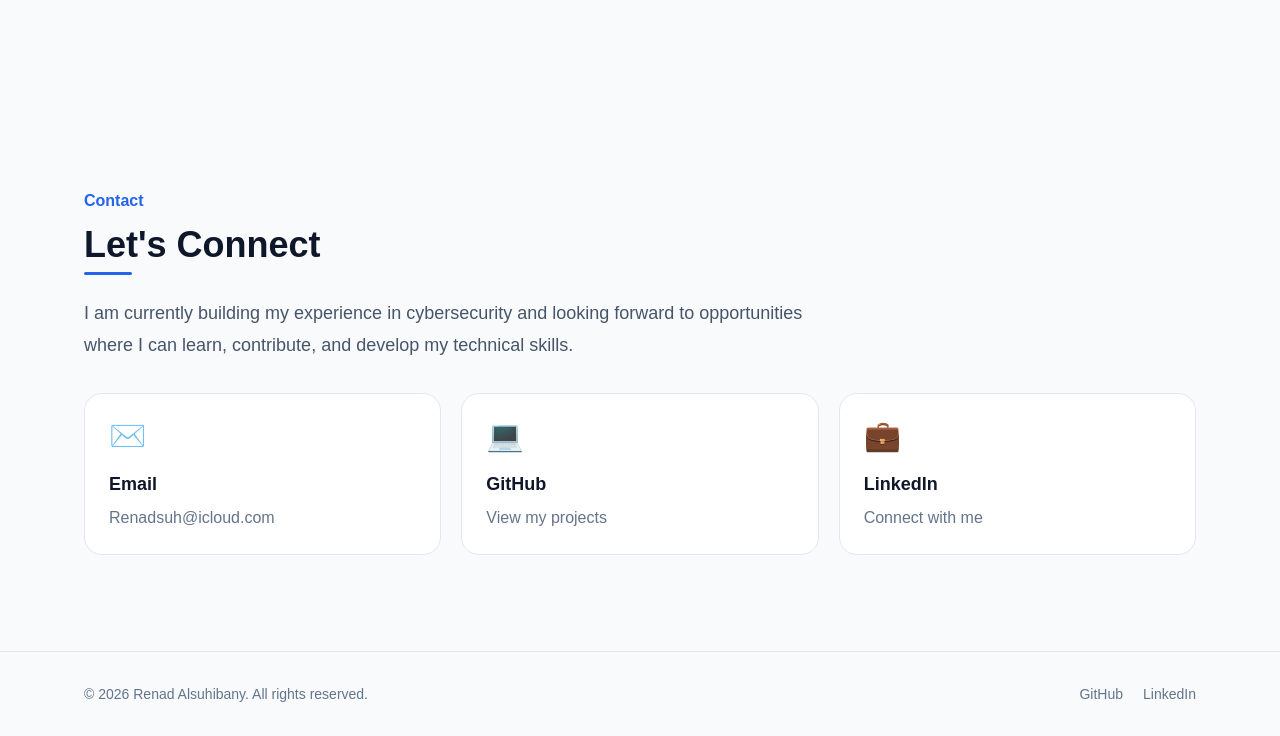
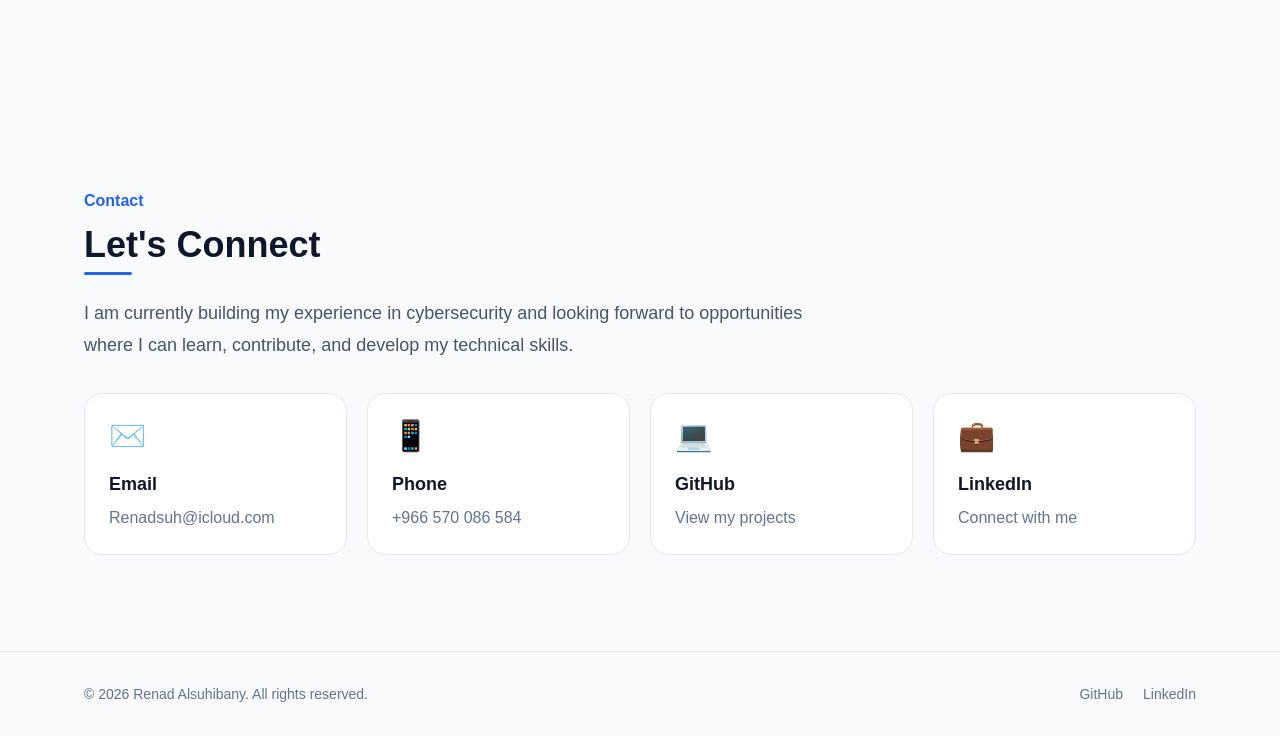
Before and after one commit to Renadalsuhibany/portfolio, a plain HTML site: page index.html in a window 1280 px wide. Shown: the part 7551-8287 px from the top of the page. Drawn offline with nearby package versions, Linux system fonts and the light colour scheme; files whose address does not match are found by name.

Commit message:
Modify grid layout and add phone contact link
Updated grid layout for contact information and added phone link.

```diff
--- a/index.html
+++ b/index.html
@@ -1842,7 +1842,7 @@ document.addEventListener("DOMContentLoaded", () => {
         </div>
 
 
-        <div class="grid md:grid-cols-3 gap-5">
+       <div class="grid sm:grid-cols-2 lg:grid-cols-4 gap-5">
 
 
             <!-- EMAIL -->
@@ -1864,6 +1864,26 @@ document.addEventListener("DOMContentLoaded", () => {
                 </p>
 
             </a>
+
+            <!-- PHONE -->
+
+<a
+    href="tel:+966570086584"
+    class="card p-6 hover:border-blue-400">
+
+    <div class="text-3xl mb-4">
+        📱
+    </div>
+
+    <h3 class="font-bold text-lg">
+        Phone
+    </h3>
+
+    <p class="text-slate-500 dark:text-slate-400 mt-2 break-all">
+        +966 570 086 584
+    </p>
+
+</a>
 
 
             <!-- GITHUB -->
```
